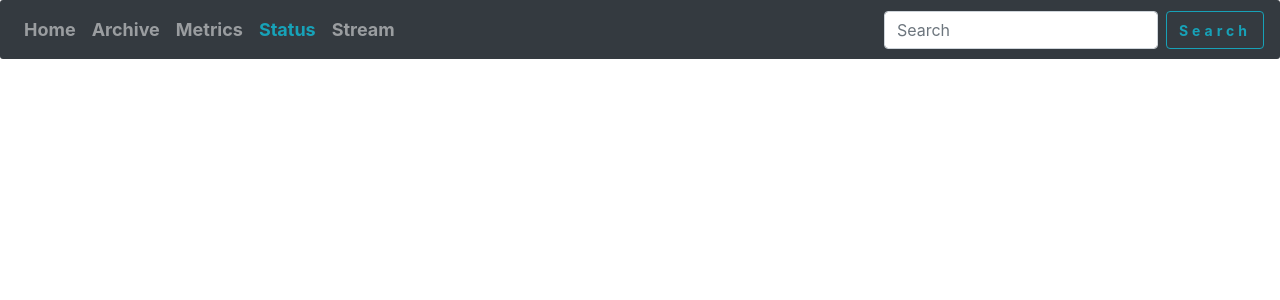
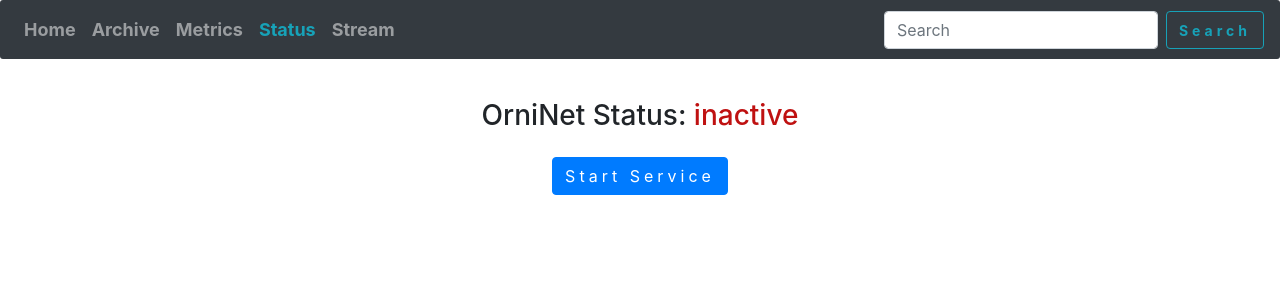
Before and after one commit to ddonco/orninet-app, a React (Create React App) app: page /status in a window 1280 px wide. Shown: the top 300 px of the page. Built offline with nearby package versions, Linux system fonts and the light colour scheme; no server answers.

Commit message:
feat: Add system service status and control

```diff
--- a/src/App.js
+++ b/src/App.js
@@ -7,6 +7,7 @@
 import ArchivePage from "./components/ArchiveCards";
 import SearchPage from "./components/SearchCards";
 import VideoStream from "./components/VideoStream";
+import SystemControl from "./components/SystemControl";
 import "./App.css";
 
 export default class App extends React.Component {
@@ -19,6 +20,7 @@
             <Route exact path="/" component={HomeCards} />
             <Route path={'/archive'} component={ArchivePage} />
             <Route path={'/search'} component={SearchPage} />
+            <Route path={'/status'} component={SystemControl} />
             <Route path={'/stream'} component={VideoStream} />
           </Container>
         </Router>
--- a/src/components/ArchiveCards.js
+++ b/src/components/ArchiveCards.js
@@ -37,7 +37,7 @@
   componentDidUpdate() {
     const { page } = queryString.parse(this.props.location.search);
 
-    if (page != this.state.page) {
+    if (page !== this.state.page) {
       getArchiveData(page).then((data) => {
         this.setState({
           page: page,
--- a/src/components/SearchCards.js
+++ b/src/components/SearchCards.js
@@ -37,7 +37,7 @@
   componentDidUpdate() {
     const { query, page } = queryString.parse(this.props.location.search);
 
-    if (query != this.state.query) {
+    if (query !== this.state.query) {
       getSearchData(query, page).then((data) => {
         this.setState({
           query: query,
--- a/src/components/SystemControl.js
+++ b/src/components/SystemControl.js
@@ -1,10 +1,58 @@
-import React from 'react'
+import React from "react";
 import Container from "react-bootstrap/Container";
+import Button from "react-bootstrap/Button";
+import Modal from "react-bootstrap/Modal";
+
+import {
+  getYolov3Status,
+  startYolov3Status,
+  stopYolov3Status,
+} from "../utils/api.js";
+
+const activeStyle = {
+  color: "#11bf40",
+};
+
+const inactiveStyle = {
+  color: "#bf1111",
+};
 
 export default class SystemControl extends React.Component {
   state = {
-    yolov3Status: 'inactive',
+    yolov3Status: "inactive",
+    showModal: false,
     error: null,
+  };
+
+  handleModelClose = () => {
+    this.setState({
+      showModal: false,
+    });
+  };
+
+  handleModelShow = () => {
+    this.setState({
+      showModal: true,
+    });
+  };
+
+  handleServiceControl = () => {
+    if (this.state.yolov3Status === "inactive") {
+      startYolov3Status().then((data) => {
+        this.setState({
+          yolov3Status: data.status,
+        });
+      });
+    } else {
+      stopYolov3Status().then((data) => {
+        this.setState({
+          yolov3Status: data.status,
+        });
+      });
+    }
+    this.setState({
+      showModal: false,
+    })
   };
 
   componentDidMount() {
@@ -22,14 +70,59 @@
   }
 
   render() {
-    console.log(this.state.yolov3Status)
+    console.log(this.state.yolov3Status);
 
     return (
-      <Container>
-        <h3 className="text-center">
-          OrniNet Status: {this.state.yolov3Status}
+      <Container className="text-center">
+        <h3>
+          OrniNet Status:
+          <span
+            style={
+              this.state.yolov3Status === "inactive"
+                ? inactiveStyle
+                : activeStyle
+            }
+          >
+            {` ${this.state.yolov3Status}`}
+          </span>
         </h3>
+        <Button
+          className="mt-3"
+          variant="primary"
+          onClick={this.handleModelShow}
+        >
+          {this.state.yolov3Status === "inactive"
+            ? "Start Service"
+            : "Stop Service"}
+        </Button>
+        <Modal
+          show={this.state.showModal}
+          onHide={this.handleModelClose}
+          backdrop="static"
+          keyboard={false}
+          animation={false}
+        >
+          <Modal.Header closeButton>
+            <Modal.Title>YoloV3 Service</Modal.Title>
+          </Modal.Header>
+          <Modal.Body>
+            {this.state.yolov3Status === "inactive"
+              ? "Start YoloV3 Service?"
+              : "Stop YoloV3 Service?"}
+          </Modal.Body>
+          <Modal.Footer>
+            <Button variant="secondary" onClick={this.handleModelClose}>
+              Cancel
+            </Button>
+            <Button
+              variant="primary"
+              onClick={() => this.handleServiceControl()}
+            >
+              {this.state.yolov3Status === "inactive" ? "Start" : "Stop"}
+            </Button>
+          </Modal.Footer>
+        </Modal>
       </Container>
-    )
+    );
   }
 }
```
